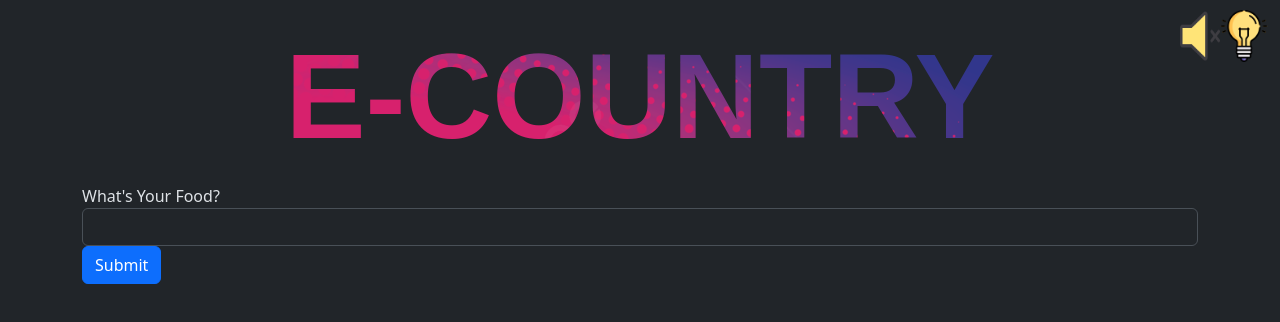
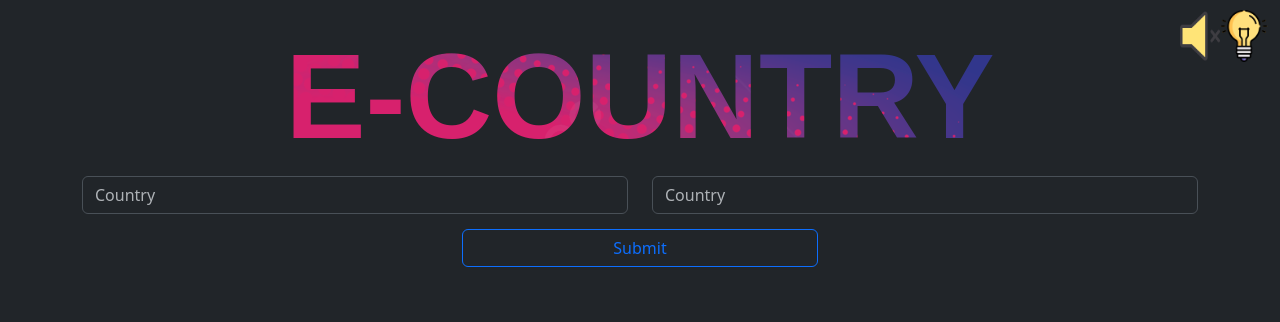
Before and after one commit to dahalsabina/E-Country, a plain HTML site: page index.html in a window 1280 px wide. Drawn offline with nearby package versions, Linux system fonts and the light colour scheme.

Commit message:
Minor UI changes

```diff
--- a/css/style.css
+++ b/css/style.css
@@ -21,3 +21,8 @@ right: 60px;
     width: 40px;
     top: 10px;
 }
+
+#submitBtn {
+    position: relative;
+    top: 40%;
+}
--- a/index.html
+++ b/index.html
@@ -24,14 +24,26 @@
   </div>
   <div class="container">
 
-    <form id="queryForm" class="mt-3">
-      <div class="form-group">
-        <label for="queryInput">What's Your Food?</label>
-        <input type="text" class="form-control" id="queryInput" name="query" required>
+    <form id="queryForm" class="">
+      <div class="row form-group">
+        <div class="col-md-6">
+        <input type="text" class="form-control" id="queryInput1" name="query" required placeholder="Country"/>
+        </div>
+        <div class="col-md-6">
+        <input type="text" class="form-control" id="queryInput2" name="query" required placeholder="Country"/>
+        </div>
       </div>
-      <button type="submit" id="submitBtn" class="btn btn-primary" onclick="playAudio()">Submit</button>
+      <div class="row">
+        <div class="col-md-4"></div>
+        <div class="col-md-4 d-grid gap-1">
+        <input value="Submit" type="button" id="submitBtn" onclick="playAudio()" class="btn btn-outline-primary"/>
+        </div>
+        <div class="col-md-4"></div>
+      </div>
     </form>
 
+  </div>
+  <div class="container">
     <div id="resultContainer" class="mt-4">
       <table id="nutritionTable" class="table table-bordered table-hover">
         <thead class="thead-dark">
@@ -44,7 +56,6 @@
     </div>
   </div>
 
-
 <script src="js/script.js"></script>
 </body>
 </html>
```
Also changed, not shown: images/investigation.png (added).
